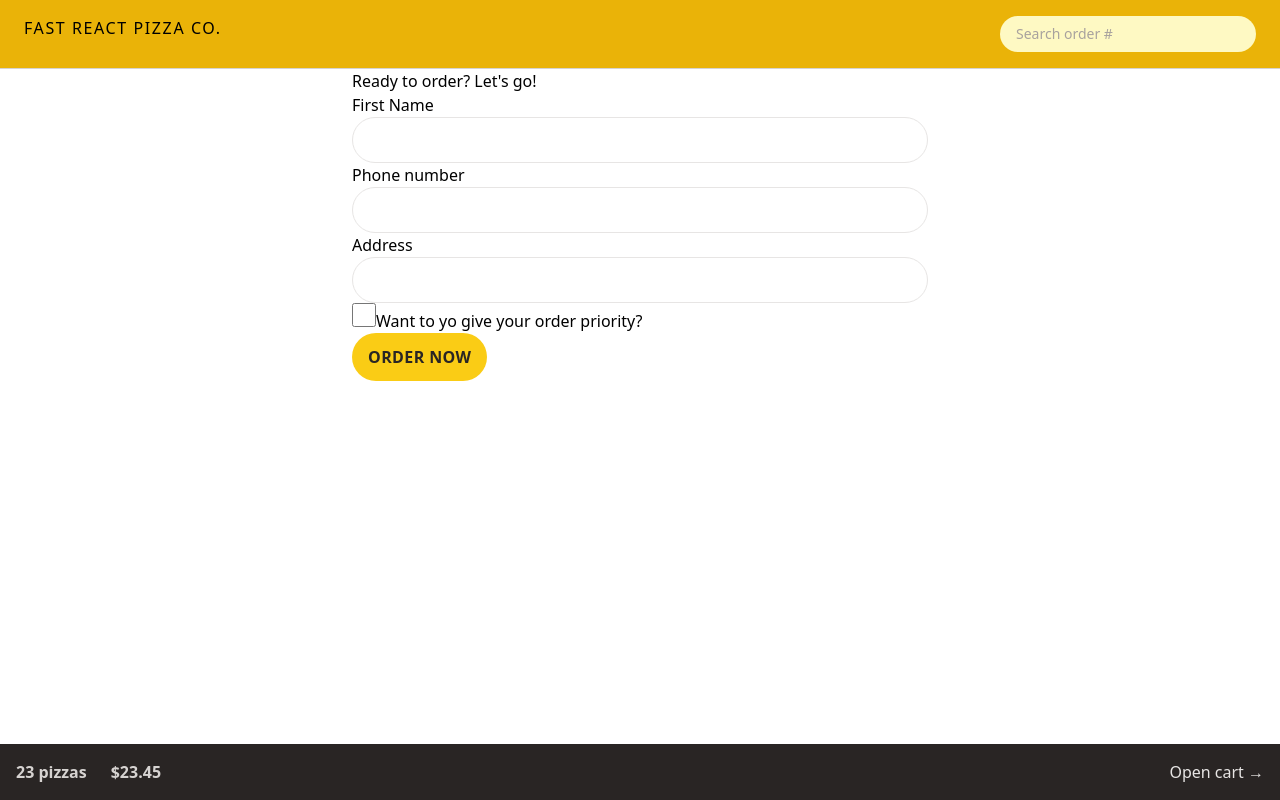
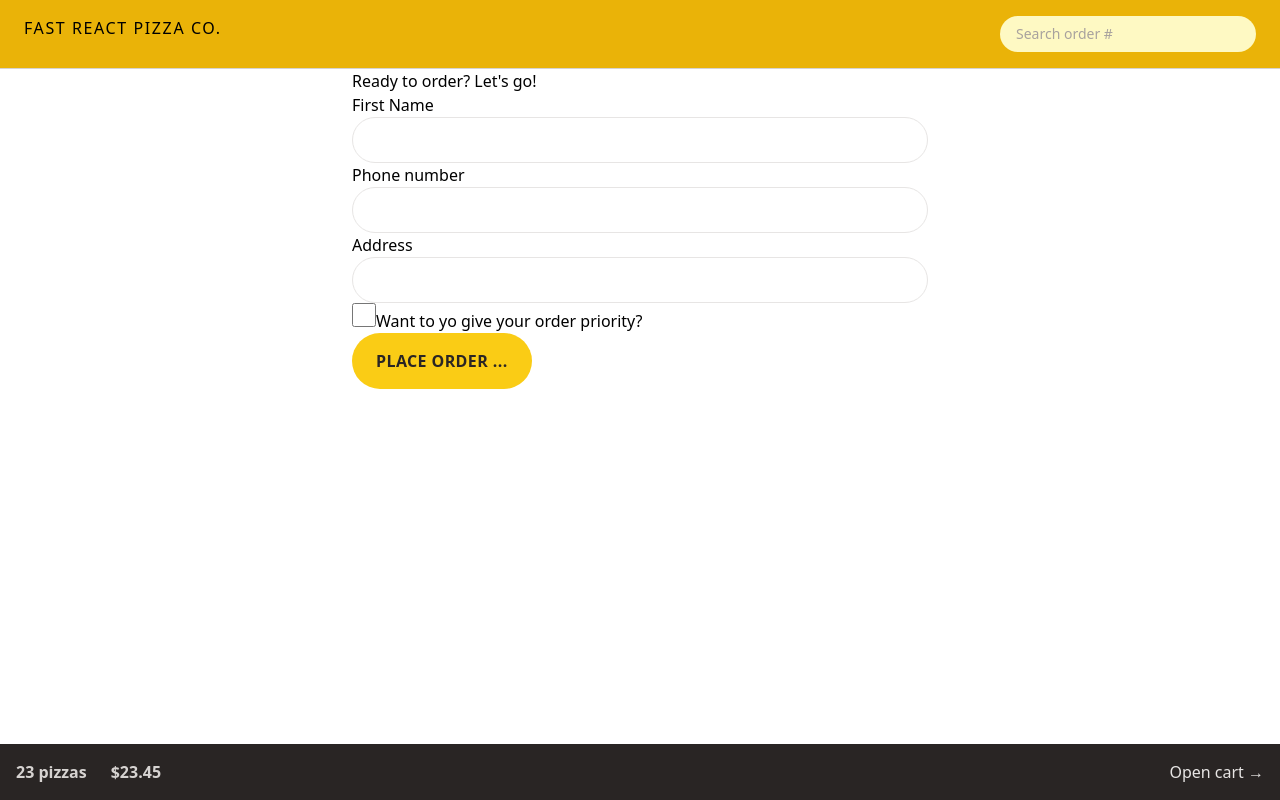
Before and after one commit to Syfer0/Fast-react-pizza, a React (Vite) app: page /order/new in a window 1280 px wide. Built offline with nearby package versions, Linux system fonts and the light colour scheme.

Commit message:
Adeed Reusable button componets

```diff
--- a/src/features/order/CreateOrder.jsx
+++ b/src/features/order/CreateOrder.jsx
@@ -1,5 +1,6 @@
 import { useState } from "react";
-import { Form, redirect } from "react-router-dom";
+import { Form, redirect, useNavigate } from "react-router-dom";
+import Button from "../../ui/Button";
 // https://uibakery.io/regex-library/phone-number
 const isValidPhone = (str) =>
   /^\+?\d{1,4}?[-.\s]?\(?\d{1,3}?\)?[-.\s]?\d{1,4}[-.\s]?\d{1,4}[-.\s]?\d{1,9}$/.test(
@@ -31,6 +32,8 @@ const fakeCart = [
 ];
 
 function CreateOrder() {
+  const navigation = useNavigate()
+  const isSubmitting = navigation
   // const [withPriority, setWithPriority] = useState(false);
   const cart = fakeCart;
 
@@ -55,7 +58,7 @@ function CreateOrder() {
         <div>
           <label>Address</label>
           <div>
-            <input className=" input" type="text" name="address" required />
+            <input className="input" type="text" name="address" required />
           </div>
         </div>
 
@@ -73,7 +76,9 @@ function CreateOrder() {
 
         <div>
           <input type="hidden" name='cart'  value={JSON.stringify(cart)}/>
-          <button className='bg-yellow-400 uppercase font-semibold text-stone-800 py-3 px-4 inline-block hover:bg-yellow-300  tracking-wide rounded-full transition-colors duration-300 focus:outline-none focus:ring focus:ring-yellow-300 focus:ring-offset-2 disabled:cursor-not-allowed'>Order now</button>
+          <Button
+          disabled={isSubmitting}
+           >{isSubmitting ? 'Place Order ...' : 'Order now'}</Button>
         </div>
       </Form>
     </div>
--- a/src/features/user/CreateUser.jsx
+++ b/src/features/user/CreateUser.jsx
@@ -1,4 +1,5 @@
 import { useState } from 'react';
+import Button from '../../ui/Button';
 
 function CreateUser() {
   const [username, setUsername] = useState('');
@@ -16,12 +17,12 @@ function CreateUser() {
         placeholder="Your full name"
         value={username}
         onChange={(e) => setUsername(e.target.value)}
-        className=' w-72'
+        className=' w-72 input mb-8'
       />
 
       {username !== '' && (
         <div>
-          <button>Start ordering</button>
+          <Button>Start ordering</Button>
         </div>
       )}
     </form>
--- a/src/ui/Button.jsx
+++ b/src/ui/Button.jsx
@@ -0,0 +1,14 @@
+function Button({children,disabled}) {
+  return (
+    <div>
+        <button
+        disabled={disabled}
+        className="bg-yellow-400 uppercase font-semibold text-stone-800 py-3 px-4 inline-block hover:bg-yellow-300  tracking-wide rounded-full transition-colors duration-300 focus:outline-none focus:ring focus:ring-yellow-300 focus:ring-offset-2 sm:px-6 sm:py-4">
+        {children}
+
+        </button>
+        </div>
+  )
+}
+
+export default Button
```
Also changed, not shown: src/ui/LinkButton.jsx (added).
